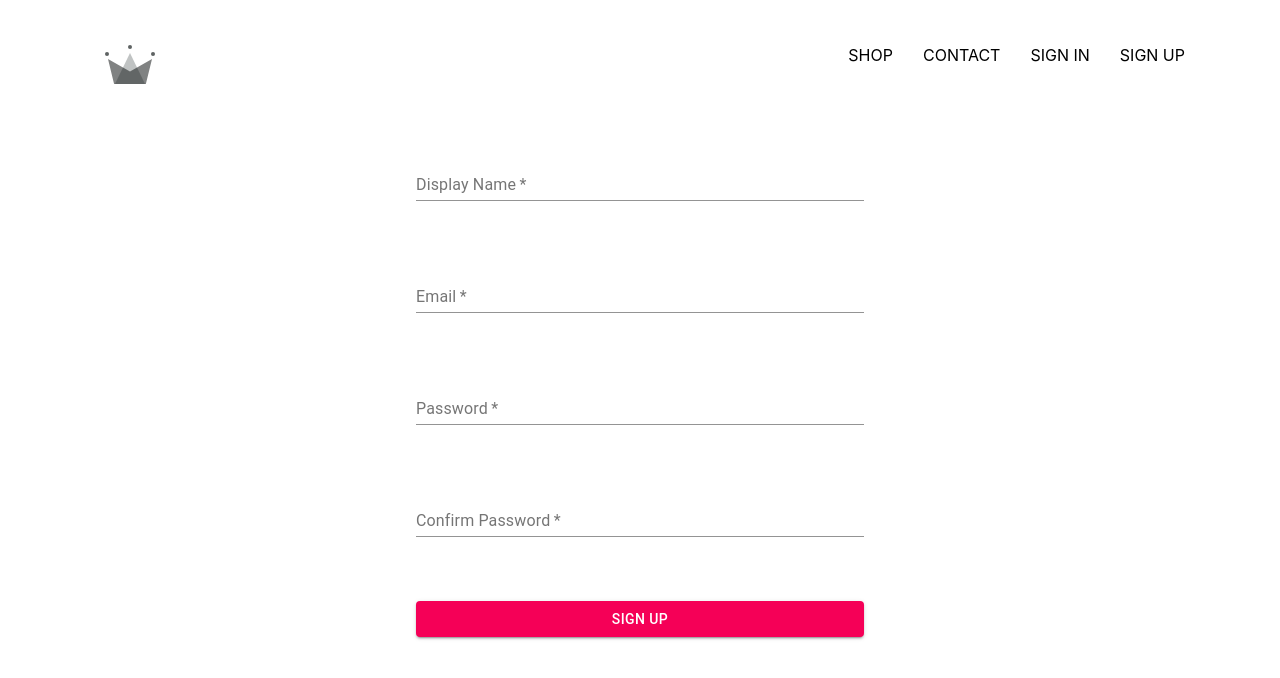
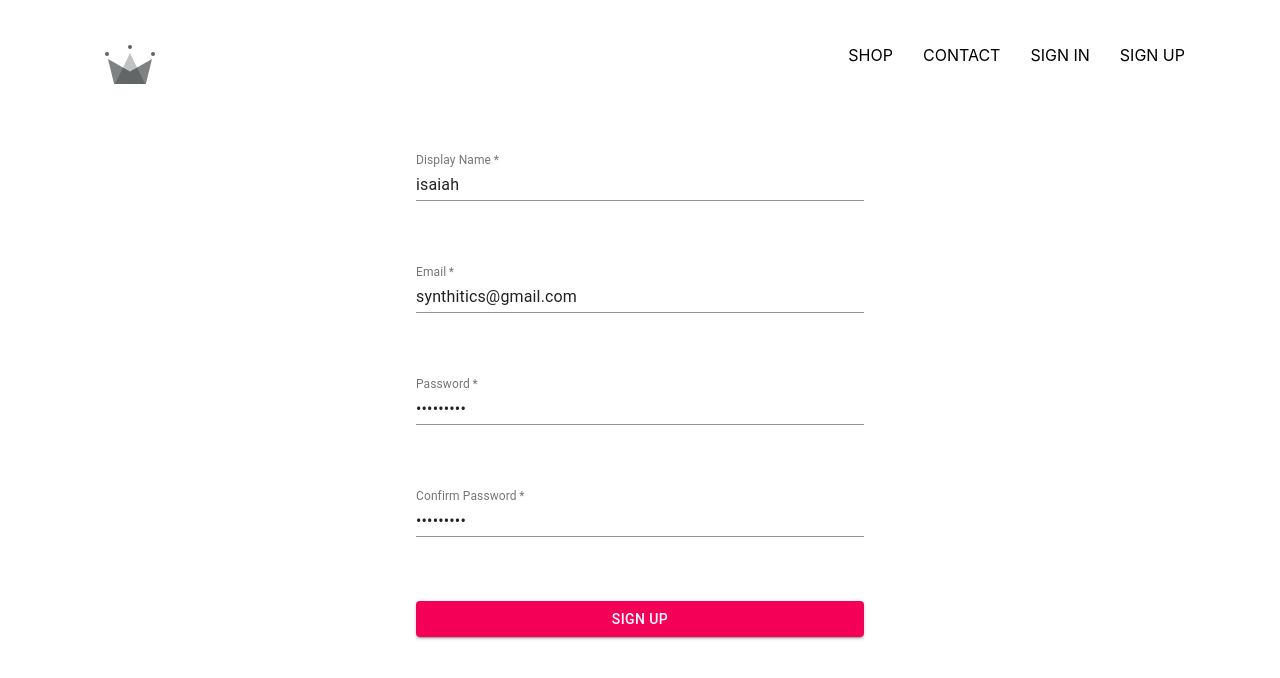
Before and after one commit to isaiah-j/react-store, a React (Create React App) app: page /signup in a window 1280 px wide. Shown: the top 678 px of the page. Built offline with nearby package versions, Linux system fonts and the light colour scheme; no server answers.

Commit message:
Users are now stored into firebase database

```diff
--- a/src/App.js
+++ b/src/App.js
@@ -7,6 +7,9 @@ import SignInPage from './pages/sign-in-page/sign-in-page.component'
 import SignUpPage from './pages/sign-up-page/sign-up.page'
 
 import { auth } from './firebase/firebase.utils'
+
+import { createUserProfileDocument } from './firebase/firebase.utils'
+
 import { Route, Link, Switch } from 'react-router-dom'
 import './App.css'
 
@@ -14,17 +17,29 @@ function App() {
   const [currentUser, setCurrentUser] = useState()
 
   useEffect(() => {
-    auth.onAuthStateChanged(user => {
-      setCurrentUser(user)
+    auth.onAuthStateChanged(async userAuth => {
+      if(userAuth){
+        const userRef = await createUserProfileDocument(userAuth)
+
+        userRef.onSnapshot(snapShot => {
+          setCurrentUser({
+            id: snapShot.id,
+            ...snapShot.data()
+          })
+        })
+      }
+      else{
+        setCurrentUser(null)
+      }
+
     })
 
     // Unsubscribe from session when component unmounts
     return auth.onAuthStateChanged(user => {
       setCurrentUser(user)
-        })
+    })
   }, [])
 
-  console.log(currentUser)
   return (
     <div className="App">
       <Header currentUser={currentUser}></Header>
--- a/src/components/sign-up/sign-up.component.jsx
+++ b/src/components/sign-up/sign-up.component.jsx
@@ -2,18 +2,32 @@ import React, { useState } from 'react'
 import './sign-up.styles.scss'
 import { TextField, Button, FormControl, InputLabel, Input } from '@material-ui/core';
 import useForm from '../../hooks/useForm'
+import { auth, createUserProfileDocument } from '../../firebase/firebase.utils'
 
 const initialValues = {
-    name: '',
-    email: '',
-    password: '',
-    confirmPassword: ''
+    displayName: 'isaiah',
+    email: 'synthitics@gmail.com',
+    password: 'isaiah123',
+    confirmPassword: 'isaiah123'
 }
 const SignUp = () => {
     const [formValues, handleChange, clearForm] = useForm(initialValues)
-    const handleSubmit = (e) => {
+    const handleSubmit = async (e) => {
         e.preventDefault()
-        console.log(formValues)
+
+        const { password, confirmPassword, displayName, email } = formValues
+        if (password !== confirmPassword) {
+            alert('Passwords don\'t match')
+        }
+
+
+        try {
+            const { user } = await auth.createUserWithEmailAndPassword(email, password)
+            createUserProfileDocument(user, { displayName })
+        } catch (error) {
+            console.log(error)
+
+        }
         clearForm()
     }
     return (
@@ -22,8 +36,9 @@ const SignUp = () => {
                 required
                 type="text"
                 label="Display Name"
-                controlled value={formValues?.name}
-                name='name'
+                controlled
+                value={formValues?.displayName}
+                name='displayName'
                 onChange={handleChange} />
             <TextField
                 required
--- a/src/firebase/firebase.utils.js
+++ b/src/firebase/firebase.utils.js
@@ -13,6 +13,30 @@ const firebaseConfig = {
     appId: "1:346554575314:web:d6ed4d64d9402d1578c00b",
     measurementId: "G-80HGY1KK0W"
 };
+
+export const createUserProfileDocument = async (userAuth, additionalData) => {
+    if (!userAuth) return
+
+    const userRef = firestore.doc(`/users/${userAuth.uid}`)
+    const snapShot = await userRef.get()
+
+    if(!snapShot.exists){
+        const {displayName, email} = userAuth
+        const createdAt = new Date()
+        try {
+            await userRef.set({
+                displayName,
+                email,
+                createdAt,
+                ...additionalData
+            })
+        } catch (error) {
+            console.log(error)
+        }
+
+    }
+    return userRef
+}
 // Initialize Firebase
 firebase.initializeApp(firebaseConfig);
 firebase.analytics();
@@ -23,5 +47,7 @@ export const firestore = firebase.firestore()
 const provider = new firebase.auth.GoogleAuthProvider()
 provider.setCustomParameters({ prompt: 'select_account' })
 
+
+
 export const signInWithGoogle = () => auth.signInWithPopup(provider)
 export default firebase
```
